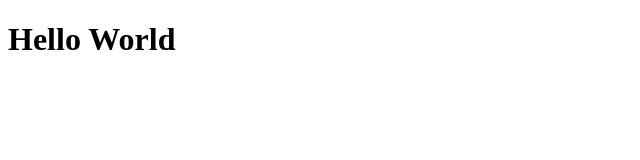
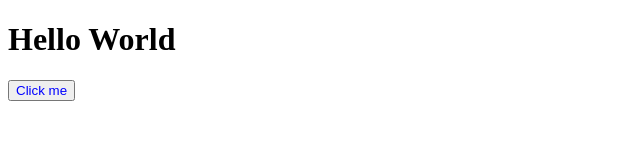
Before and after one commit to veeveeanne/high-card-dealer, a plain HTML site: page index.html in a window 1280 px wide. Shown: the whole page, without its empty margins (0-640 px from the left). Drawn offline with Linux system fonts and the light colour scheme.

Commit message:
WIP - checked files linked

```diff
--- a/index.html
+++ b/index.html
@@ -8,5 +8,6 @@
   </head>
   <body>
     <h1>Hello World</h1>
+    <button class="myButton" onClick="sayHello()">Click me</button>
   </body>
 </html>
--- a/main.js
+++ b/main.js
@@ -0,0 +1,3 @@
+const sayHello = () => {
+  alert("Hello!")
+}
--- a/style.css
+++ b/style.css
@@ -0,0 +1,3 @@
+.myButton {
+  color: blue;
+}
```
